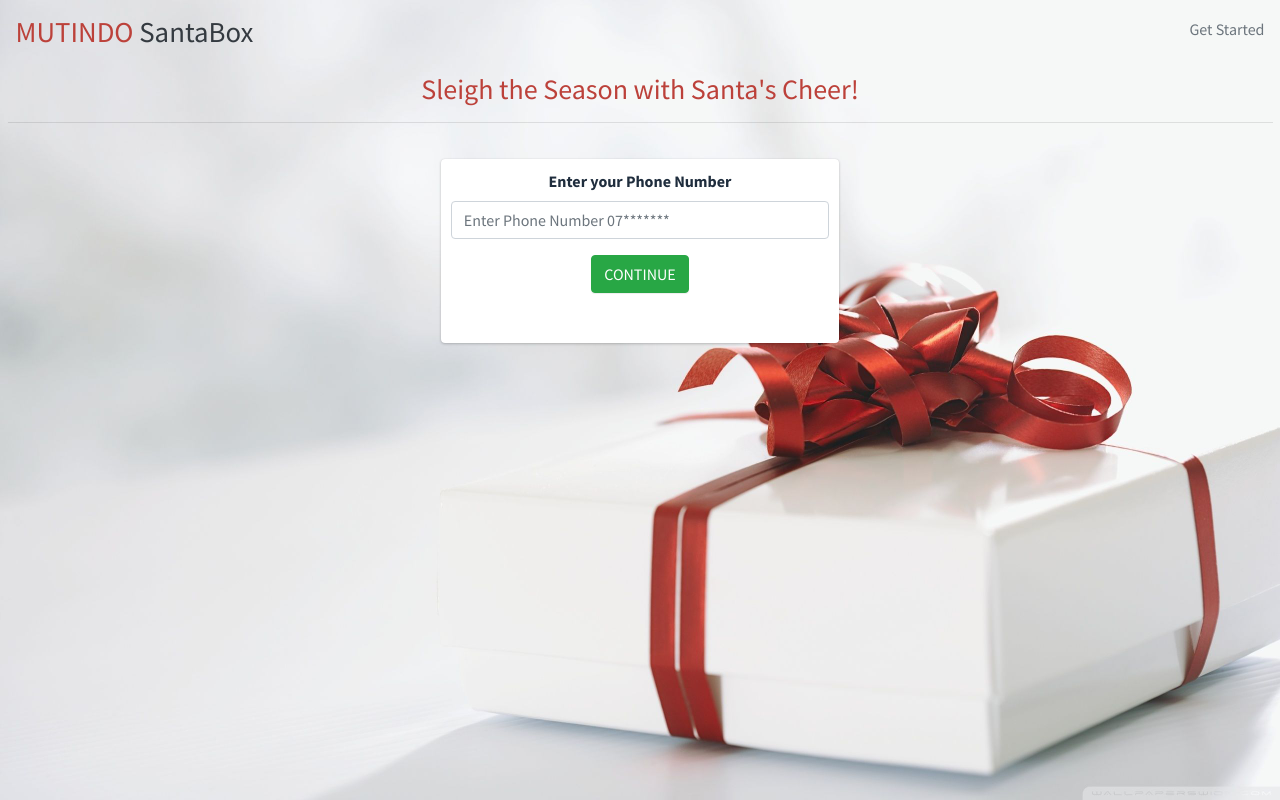
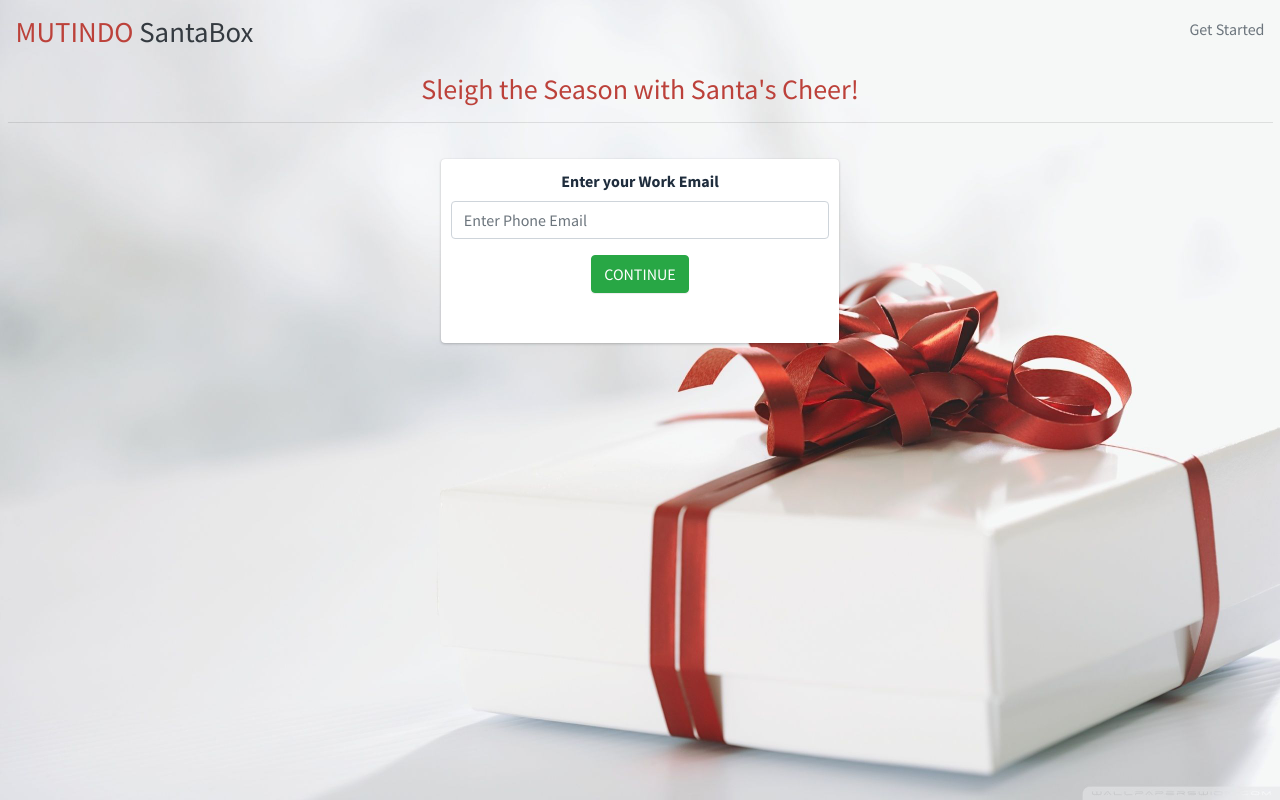
Before and after one commit to nkukehenry/pickem-gifts, a CodeIgniter app: page /database/index.php/matches/start in a window 1280 px wide. Run offline with CodeIgniter, Linux system fonts and the light colour scheme.

Commit message:
restored

```diff
--- a/application/controllers/Matches.php
+++ b/application/controllers/Matches.php
@@ -39,8 +39,8 @@ class Matches extends CI_Controller {
             foreach ($data['participants'] as $row) {
                 $data_row =[
                     "NAME"=>$row->name,
-                    "PIN"=>$row->id
-                    //"DEPARTMENT"=>$row->department_name
+                    //"PIN"=>$row->id
+                    "DEPARTMENT"=>$row->department_name
                     ];
                 fputcsv($output,$data_row);
             }
@@ -88,7 +88,7 @@ class Matches extends CI_Controller {
 		$person    = $this->participantsMdl->getParticipantByEmail($email);
 		$personObj = (Object) $person;
 
-		if($email =="000000"){
+		if($email =="adminzero@mutindo.com"){
 
 			$admin = array('name'=>'admin','id'=>9000000);
 			$this->session->set_userdata($admin);
@@ -237,7 +237,7 @@ class Matches extends CI_Controller {
 					// validasi
 					$this->form_validation->set_rules('name', 'Participant Name', 'required');
 					$this->form_validation->set_rules('department_id', 'Participant Name', 'required');
-					$this->form_validation->set_rules('email', 'Participant Phone', 'required');
+					$this->form_validation->set_rules('email', 'Participant Email', 'required');
 
 					$postData  = $this->input->post();
 					$photoData = $this->do_upload();
--- a/application/views/participants.php
+++ b/application/views/participants.php
@@ -61,7 +61,7 @@
                     <img src="<?=base_url()?>assets/uploads/<?=($d->photo)?$d->photo:'user.jpg';?>" width="60px">
 
                     </td>
-                    <td><?=$d->id;?></td>
+                    <td><?=$d->department_name?></td>
                     <td><?=$d->name;?></td>
                     <td>
                       <div class="btn-group">
--- a/application/views/start.php
+++ b/application/views/start.php
@@ -39,8 +39,8 @@
                             <div class="small-box text-center bg-white">
                                 <div class="inner">
                                 <div class="form-group">
-                                    <label>Enter your Phone Number</label>
-                                    <input type="tel" placeholder="Enter Phone Number 07*******" class="form-control" name="email" required></div>
+                                    <label>Enter your Work Email</label>
+                                    <input type="tel" placeholder="Enter Phone Email" class="form-control" name="email" required></div>
 
                                 <!--<div class="form-group">
                                     <label>Enter your PIN</label>
```
